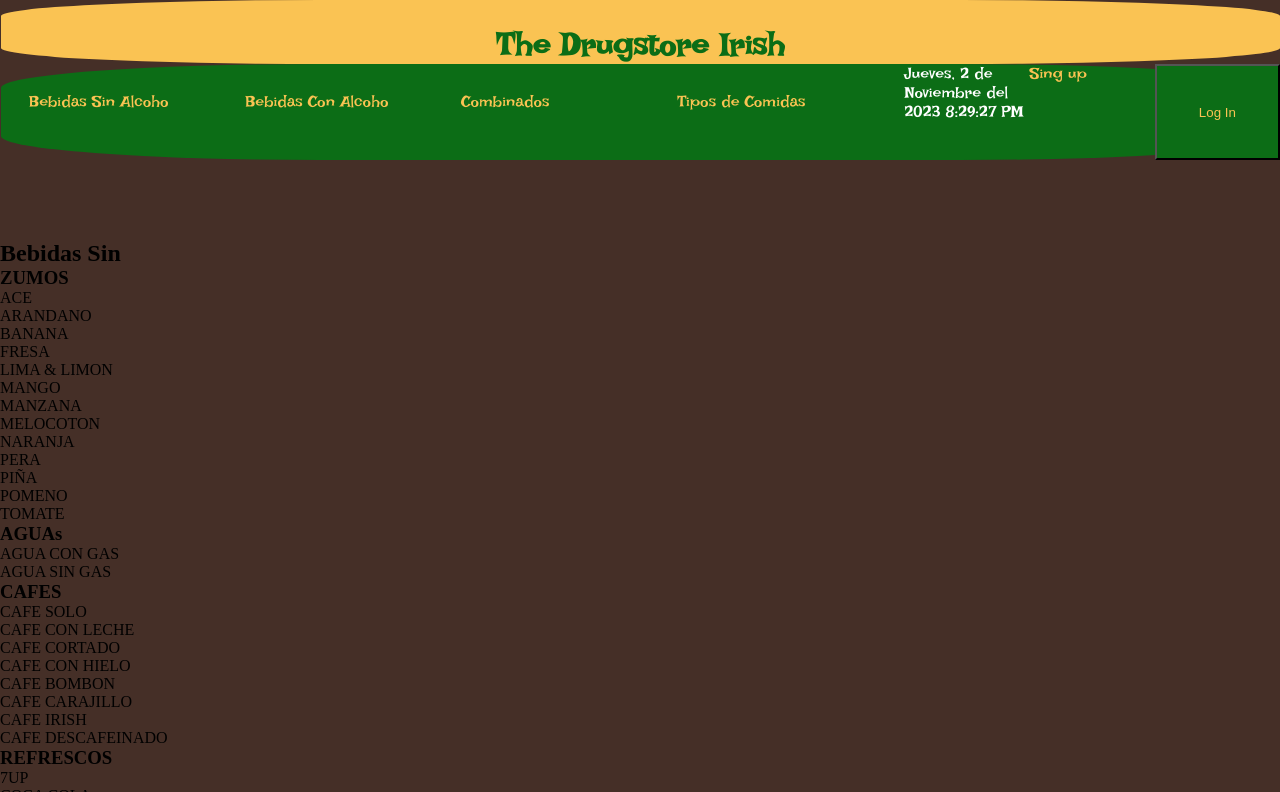
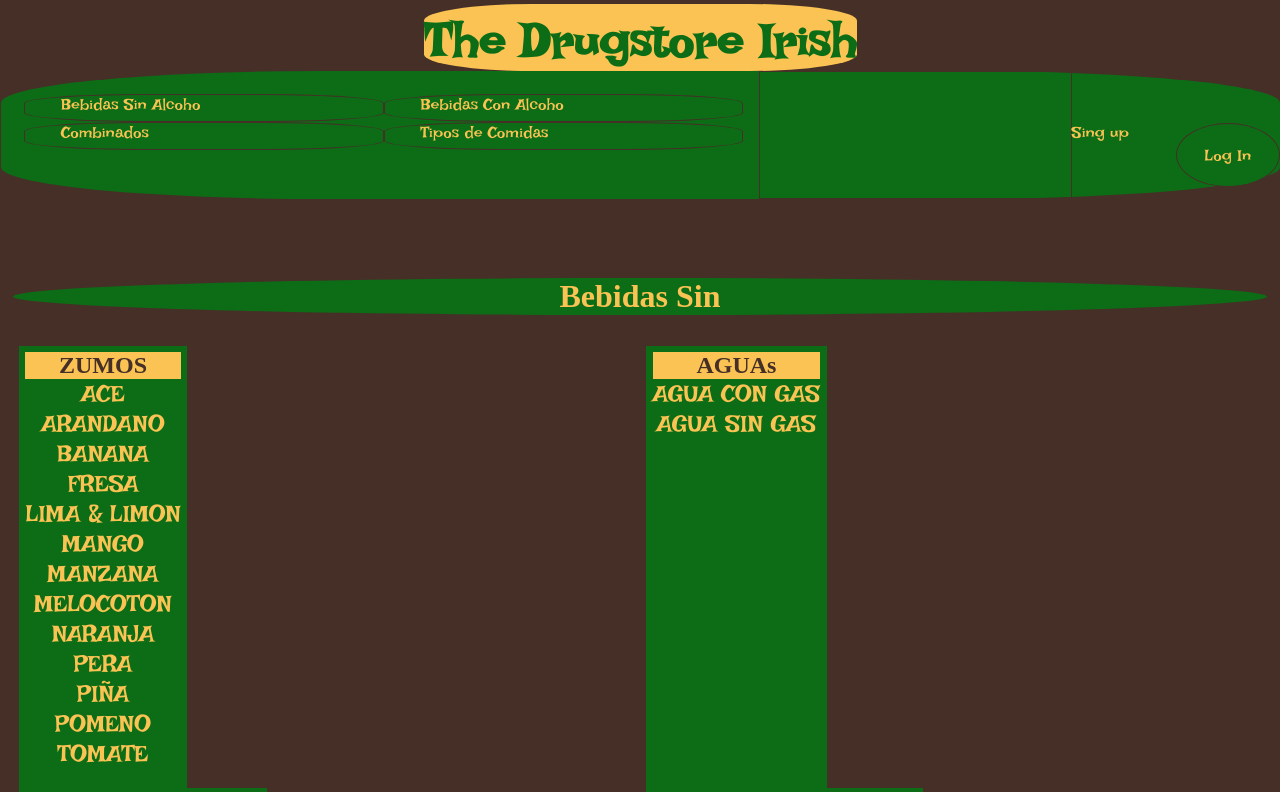
Before and after one commit to Vil-Blass/DRUGSTORE, a plain HTML site: page index.html in a window 1280 px wide. Shown: the top 792 px of the page. Drawn offline with Linux system fonts and the light colour scheme; a web font is replaced by a local one.

Commit message:
Optimizacion movil casi

```diff
--- a/estilo/St-responsive.css
+++ b/estilo/St-responsive.css
@@ -18,7 +18,7 @@
 
 .container {
     width: 50;
-    height: 100vh;
+    height: 620vh;
     background-color: #452f27;
 }
 
@@ -33,14 +33,23 @@
     h1 {
 
         width: 100%;
-        height: 8vh;
+        height: fit-content;
         text-align: center;
         font-family: duIr;
         font-size: 2em;
         color: #0c6d16;
         background-color: #fac353;
         border-radius: 25%;
-       padding-top: 2%;
+        padding-top: 2%;
+        margin-top: 1%;
+    }
+
+    time-datetime {
+
+        height: 100%;
+        font-size: 1em;
+        color: #fac353;
+        font-family: duIr;
     }
 
 
@@ -60,36 +69,37 @@
     ul {
         width: 70%;
         height: 100%;
-        display: flex;
-        flex-flow: row;
+        display: grid;
+        grid-template-columns: repeat(2, 1fr);
+        flex-flow: column;
         justify-content: space-between;
         padding: 0.5%;
         margin: 1%;
+
 
 
         li {
             width: 100%;
             height: 100%;
             margin: 1%;
+            padding: 0% 0.5% 0% 10%;
             list-style-type: none;
-            font-size: 1.em;
+            border: #452f27 1px solid;
+            border-radius: 33%;
+
 
             a {
                 text-decoration: none;
                 color: #fac353;
                 font-family: duIr;
+                font-size: 1em;
 
             }
         }
     }
 
     time-datetime {
-        width: 10%;
-        height: 100%;
-        font-size: 1em;
-        color: #fac353;
-        font-family: duIr;
-
+        display: none;
 
     }
 
@@ -107,25 +117,128 @@
             color: #fac353;
             font-family: duIr;
             font-size: 1em;
+            margin-top: 25%;
         }
-        button{
+
+        button {
+            margin-top: 25%;
             width: 50%;
-            height: 100%;
+            height: 50%;
             background: #0c6d16;
             color: #fac353;
+            border-radius: 50%;
+            font-family: duIr;
+            font-size: 1em;
+            border: #452f27 1px solid;
+
         }
     }
 }
 
+
 .entrando {
+    display: flex;
+    flex-flow: column;
     display: none;
-    width: 35%;
-    height: 15vh;
+    width: 42%;
+    height: 20vh;
     background-color: #0c6d16;
     font-size: 0.99em;
-    margin-inline-start: 75%;
+    margin-inline-start: 55%;
+    margin-top: 2%;
+
+    h4 {
+        color: #fac353;
+        font-family: duIr;
+        font-size: 1.5em;
+        text-align: center;
+    }
+
+    form {
+        display: flex;
+        flex-flow: column;
+        align-items: center;
+        align-content: center;
+        justify-content: center;
+        width: 100%;
+        height: 100%;
+        color: #fac353;
+        font-family: duIr;
+        font-size: 1em;
+
+        label {
+            height: 23%;
+            width: 50%;
+        }
+
+        input {
+            width: 95%;
+        }
+    }
 
 }
+
+.section_container {
+    width: 100%;
+
+    display: flex;
+    flex-flow: column;
+    justify-content: center;
+    align-items: center;
+    padding: 1%;
+
+    h2 {
+        width: 100%;
+        height: fit-content;
+        color: #fac353;
+        font-family: gae;
+        font-size: 2em;
+        text-align: center;
+        background-color: #0c6d16;
+        border-radius: 50%;
+        margin: 2%;
+
+    }
+
+}
+
+.section_container_section {
+    width: 100%;
+
+    display: grid;
+    grid-template-columns: repeat(2, 1fr);
+
+    article {
+        width: fit-content;
+        height: 100%;
+        background-color: #0c6d16;
+        padding: 1%;
+        margin: 1%;
+        h3{
+
+            color:#452f27;
+            font-family: gae;
+            font-size: 1.5em;
+            text-align: center;
+            background-color: #fac353 ;
+        }
+        li{
+            color: #fac353;
+            font-family: duIr;
+            font-size: 1.5em;
+            text-align: center;
+            list-style-type: none;
+
+        }
+
+    }
+
+}
+
+.combis {
+    width: 50%;
+}
+
 
 
 
@@ -137,7 +250,48 @@
 
 
 /* Diseño para Celulares */
-@media screen and (min-width: 360px) {}
+@media screen and (min-width: 400px) {
+    .title_header {
+
+        h1 {
+            font-size: 3em;
+        }
+
+        time-datetime {
+            display: none;
+
+        }
+    }
+
+    .nav_header {
+        width: 100%;
+        height: 16vh;
+
+        ul {
+            height: fit-content;
+            display: grid;
+            grid-template-columns: repeat(2, 1fr);
+            flex-flow: row;
+
+            a {
+                font-size: 2.5em;
+            }
+        }
+
+        time-datetime {
+            text-align: center;
+            display: inline-block;
+            font-size: 1.5em;
+            width: 30%;
+            color: #fac353;
+            font-family: duIr;
+            border: #452f27 1px solid;
+        }
+    }
+
+
+}
+
 
 /* Diseño para Tablets */
 @media screen and (max-width: 768px) {}
--- a/index.html
+++ b/index.html
@@ -59,7 +59,10 @@
 <body>
     <section class="container">
         <header class="header_container">
-            <h1 class="title_header">The Drugstore Irish</h1>
+            <article class="title_header">
+                <h1>The Drugstore Irish</h1>
+                <time-datetime id="fechaDia"></time-datetime>
+            </article>
             <nav class="nav_header">
                 <ul class="ul_nav">
                     <li><a class="listado" href="#sin">Bebidas Sin Alcoho </a></li>
@@ -73,7 +76,7 @@
                     <button class="entrar">Log In</button>
                 </article>
                 <h6 class="user"></h6>
-             </nav>
+            </nav>
             <article class="entrando">
                 <h4 class="title_section">Log In</h4>
                 <form class="form_login" action="login.php" method="post">
@@ -93,7 +96,7 @@
             <!-- CONTENIDO -->
             <h2 class="title_section">Bebidas Sin</h2>
 
-            <section id="sin" class="article_section_container ">
+            <section id="sin" class="section_container_section ">
 
                 <article class="section_article">
                     <h3 class="titulo_section_article">ZUMOS</h3>
@@ -153,7 +156,7 @@
             </section>
             <h2 class="title_section">Bebidas Con ALCOHOL</h2>
 
-            <section id="con" class="article_section_container">
+            <section id="con" class="section_container_section">
                 <article class="section_article">
                     <h3 class="titulo_section_article">RONES</h3>
                     <ul class="ul_section">
@@ -225,7 +228,7 @@
 
             <h2 class="title_section">TIPOS DE COMIDAS</h2>
 
-            <section id="ñam_ñam" class="article_section_container">
+            <section id="ñam_ñam" class="section_container_section">
                 <article class="section_article">
                     <h3 class="titulo_section_article">ENTRANTES</h3>
                     <ul class="ul_section">
@@ -309,10 +312,15 @@
                 <div class="">
                     <h3>Síguenos en redes sociales</h3>
                     <ul class="list-inline">
-                        <li><a href="https://es-es.facebook.com/" target="_blank"><img src="/image/redes/face.png" class="img_redes facebook"></img></a></li>
-                        <li><a href="https://www.linkedin.com/?trk=seo-authwall-base_nav-header-logo    " target="_blank"><img src="/image/redes/link.jpg" class="img_redes linkedin"></img></a></li>
-                        <li><a href="https://www.instagram.com/" target="_blank"><img src="/image/redes/insta.jpg" class="img_redes instagram"></img></a></li>
-                        <li><a href="https://www.youtube.com/" target="_blank"><img src="/image/redes/youtb.png" class="img_redes youtube"></img></a></li>
+                        <li><a href="https://es-es.facebook.com/" target="_blank"><img src="/image/redes/face.png"
+                                    class="img_redes facebook"></img></a></li>
+                        <li><a href="https://www.linkedin.com/?trk=seo-authwall-base_nav-header-logo    "
+                                target="_blank"><img src="/image/redes/link.jpg" class="img_redes linkedin"></img></a>
+                        </li>
+                        <li><a href="https://www.instagram.com/" target="_blank"><img src="/image/redes/insta.jpg"
+                                    class="img_redes instagram"></img></a></li>
+                        <li><a href="https://www.youtube.com/" target="_blank"><img src="/image/redes/youtb.png"
+                                    class="img_redes youtube"></img></a></li>
                     </ul>
                 </div>
             </footer>
```
